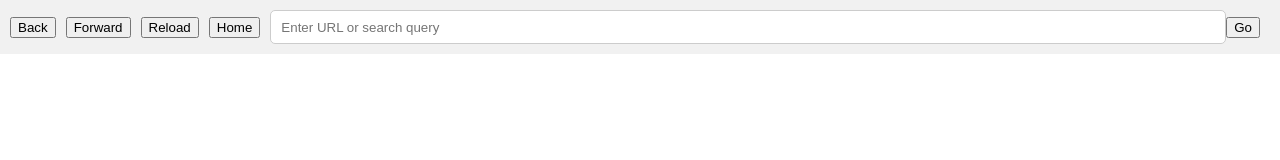
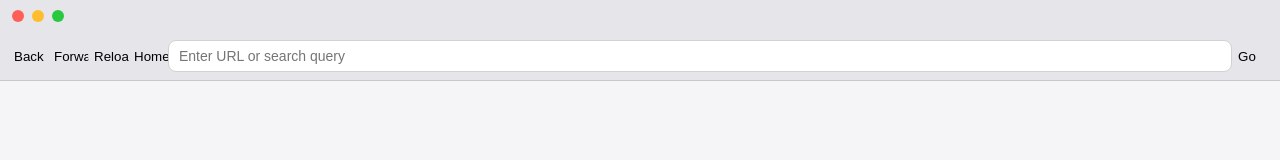
Before and after one commit to tishoneyxdd/BrowserMacForWindows, an Electron app: page index.html in a window 1280 px wide. Drawn offline with Linux system fonts and the light colour scheme.

Commit message:
added control button and enter to go

```diff
--- a/index.html
+++ b/index.html
@@ -6,37 +6,117 @@
   <title>Personal Web Browser</title>
   <style>
     body {
-      font-family: Arial, sans-serif;
+      font-family: 'San Francisco', -apple-system, BlinkMacSystemFont, 'Segoe UI', Roboto, 'Helvetica Neue', Arial, sans-serif;
       margin: 0;
       padding: 0;
+      background-color: #F5F5F7;
     }
+
     .navbar {
       display: flex;
       align-items: center;
-      background-color: #f1f1f1;
-      padding: 10px;
+      background-color: #E5E5EA;
+      padding: 8px;
+      border-bottom: 1px solid #C7C7CC;
     }
+
     .navbar button {
       margin-right: 10px;
+      border: none;
+      background-color: #E5E5EA;
+      border-radius: 50%;
+      width: 30px;
+      height: 30px;
+      cursor: pointer;
+      outline: none;
+      transition: background-color 0.2s ease;
     }
+
+    .navbar button:hover {
+      background-color: #D1D1D6;
+    }
+
     .url-bar {
       flex-grow: 1;
-      height: 30px;
-      border-radius: 5px;
-      border: 1px solid #ccc;
+      height: 28px;
+      border-radius: 8px;
+      border: 1px solid #D1D1D6;
       padding-left: 10px;
+      background-color: #FFFFFF;
+      outline: none;
+      font-size: 14px;
     }
+
     .webview-container {
       width: 100%;
       height: calc(100vh - 50px);
     }
+
     webview {
       width: 100%;
       height: 100%;
+      border: none;
+    }
+
+    .titlebar {
+      display: flex;
+      align-items: center;
+      height: 32px;
+      -webkit-app-region: drag; /* Allow dragging of the window */
+      background-color: #E5E5EA;
+      padding-left: 12px;
+    }
+
+    .window-controls {
+      display: flex;
+      align-items: center;
+      gap: 8px;
+    }
+
+    .window-controls button {
+      width: 12px;
+      height: 12px;
+      border-radius: 50%;
+      border: none;
+      cursor: pointer;
+      outline: none;
+      -webkit-app-region: no-drag; /* Make buttons clickable */
+    }
+
+    .close-btn {
+      background-color: #FF5F57;
+    }
+
+    .close-btn:hover {
+      background-color: #FF1E1C;
+    }
+
+    .minimize-btn {
+      background-color: #FFBD2E;
+    }
+
+    .minimize-btn:hover {
+      background-color: #F6B70B;
+    }
+
+    .maximize-btn {
+      background-color: #28C840;
+    }
+
+    .maximize-btn:hover {
+      background-color: #24A835;
     }
   </style>
 </head>
 <body>
+  <div class="titlebar">
+    <div class="window-controls">
+      <button class="close-btn" onclick="window.electronAPI.closeWindow()"></button>
+      <button class="minimize-btn" onclick="window.electronAPI.minimizeWindow()"></button>
+      <button class="maximize-btn" onclick="window.electronAPI.toggleMaximizeWindow()"></button>
+    </div>
+  </div>
+
   <div class="navbar">
     <button onclick="goBack()">Back</button>
     <button onclick="goForward()">Forward</button>
@@ -98,6 +178,14 @@
     function goHome() {
       webview.loadURL('https://google.com');
     }
+
+    // Add event listener for Enter key in the URL input field
+    urlInput.addEventListener('keypress', (event) => {
+      if (event.key === 'Enter') {
+        event.preventDefault(); // Prevent the default action (e.g., form submission)
+        navigateToUrl(); // Call the function to handle the URL input
+      }
+    });
   </script>
 </body>
 </html>
```
Also changed, not shown: main.js (+32 -9 lines), preload.js (+10 -0 lines), 1 other file.
